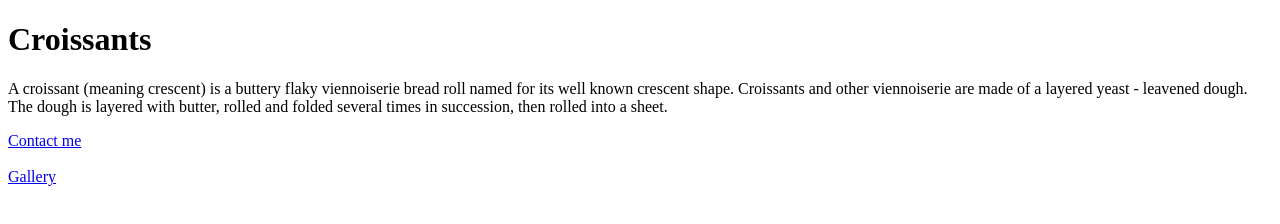
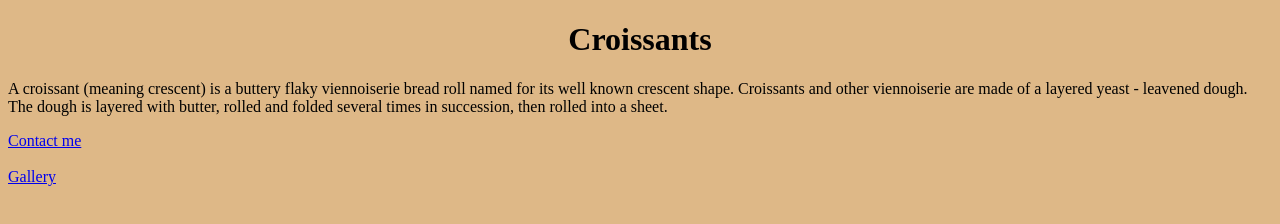
Before and after one commit to KerissaReddy2008/croissant, a plain HTML site: page index.html in a window 1280 px wide. Drawn offline with Linux system fonts and the light colour scheme.

Commit message:
added CSS and SEO

```diff
--- a/css/styles.css
+++ b/css/styles.css
@@ -0,0 +1,7 @@
+body {
+    background-color: burlywood;
+}
+
+h1{
+    text-align: center;
+}
```
Also changed, not shown: contact.html (+2 -1 lines), photo.html (+5 -3 lines).
